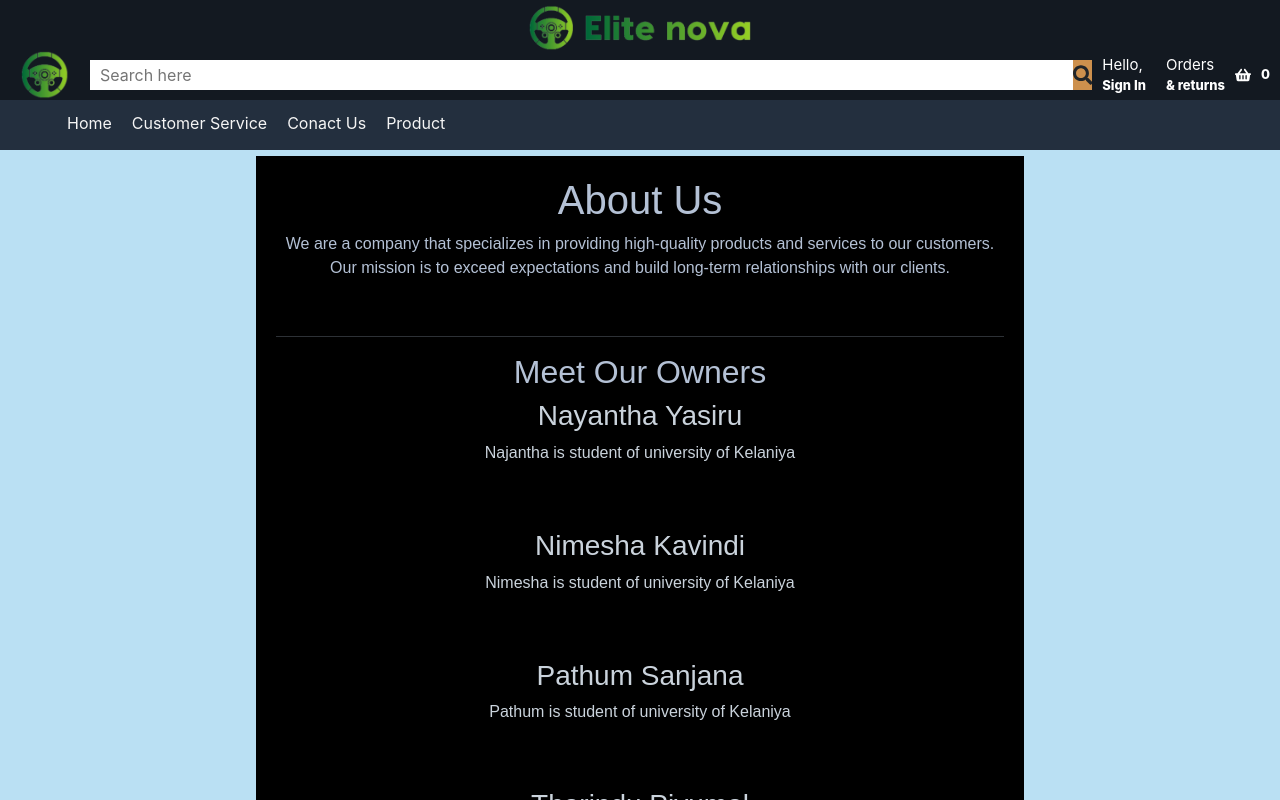
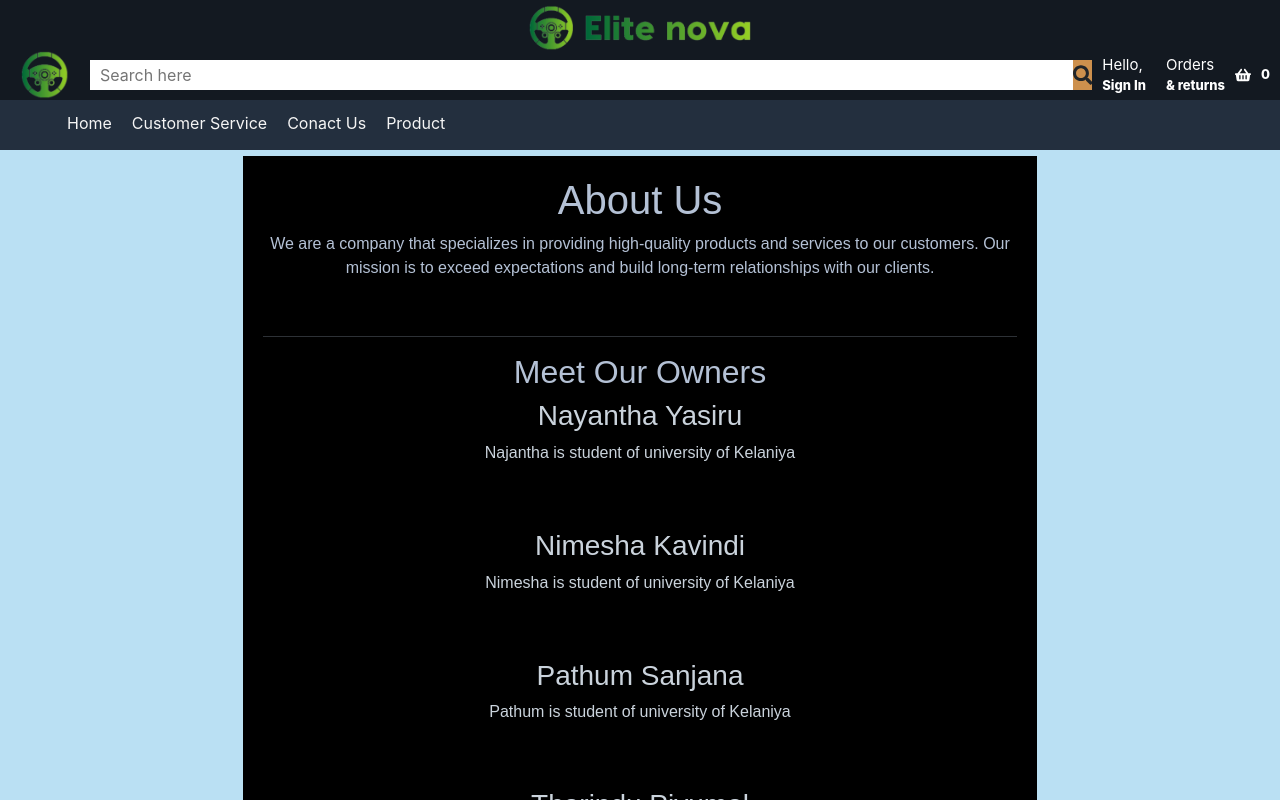
Before and after one commit to PiyumalT/ecommerce_system, a React (Create React App) app in the folder frontend/: page /About in a window 1280 px wide. Shown: the top 800 px of the page. Built offline with nearby package versions, Linux system fonts and the light colour scheme.

Commit message:
FAQ page added

```diff
--- a/frontend/src/pages/FAQ/faq.css
+++ b/frontend/src/pages/FAQ/faq.css
@@ -8,7 +8,7 @@
 .box {
     padding: 20px;
     text-align: center;
-    width: 60%;
+    width: 62%;
     background-color:black;
     color:#b4c1d5;
 }
```
